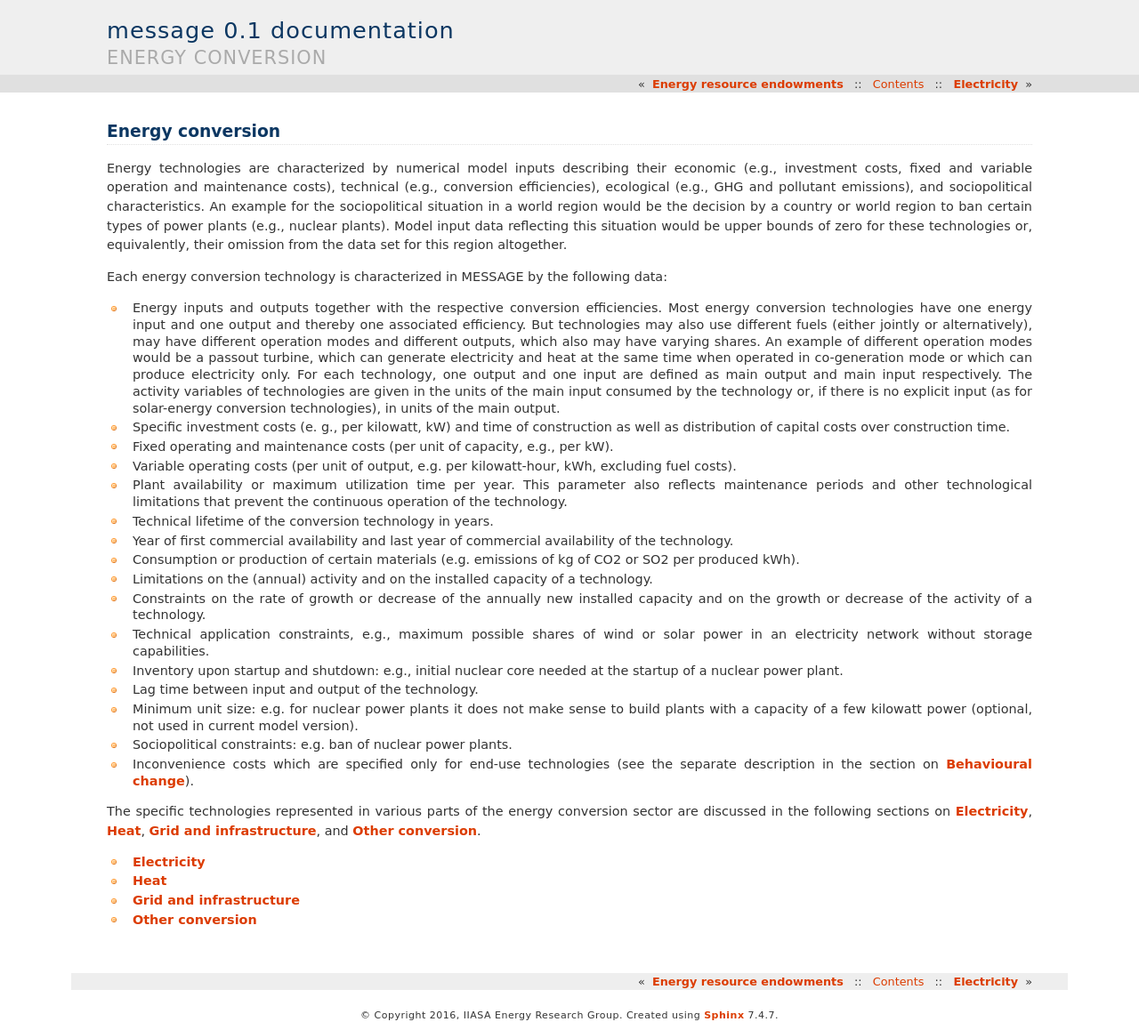
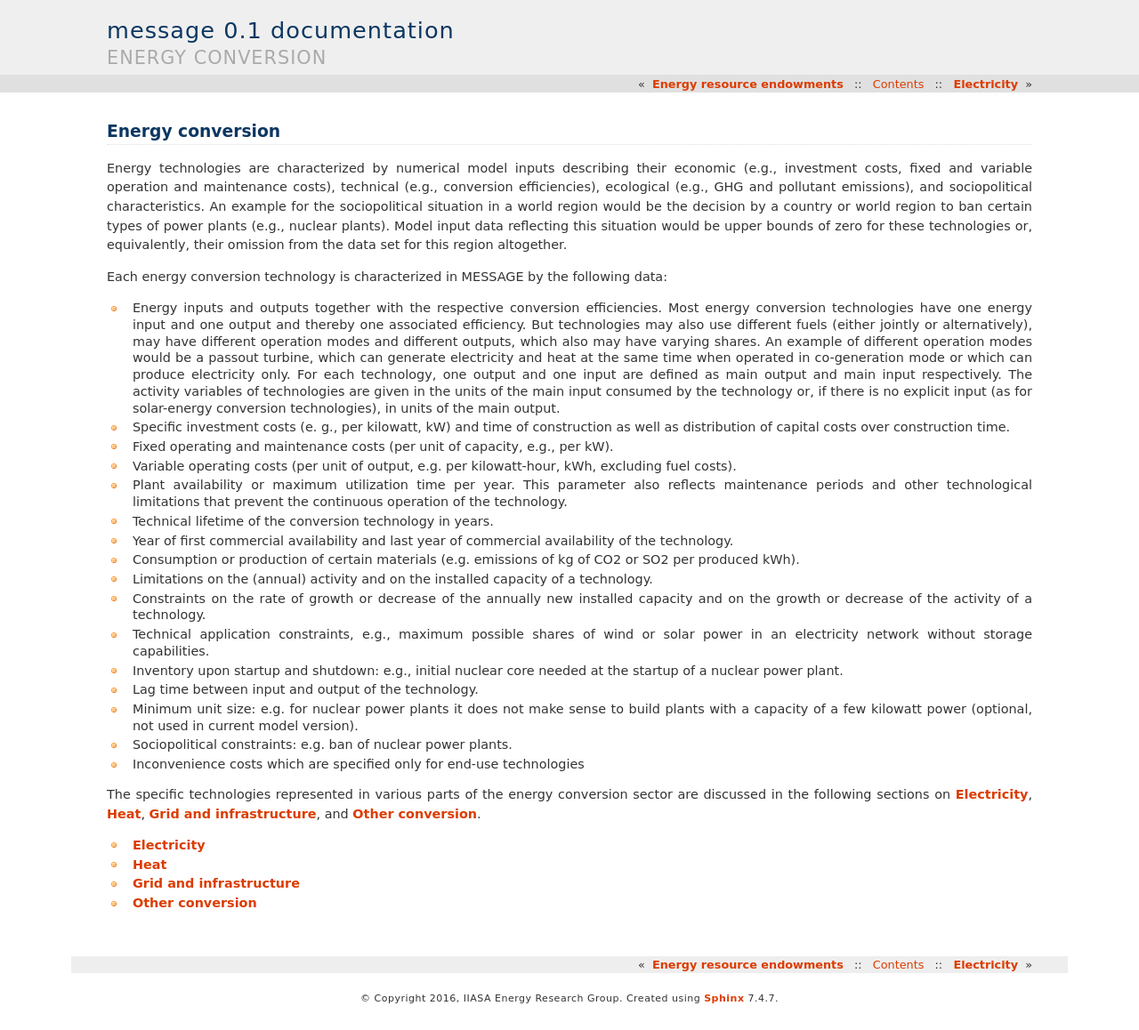
Before and after one commit to yiyi1991/message-ix-models, a Sphinx documentation site: the page built from doc/global/source/message_globiom/energy/conversion/index.rst, in a window 1280 px wide. Shown: the whole page at 89% size. Built offline with Sphinx 7.4.7, drawn with Linux system fonts in a browser that asks for light colours; pages that are not in the unit, such as notebooks, are missing from menus.

Commit message:
Update index.rst

```diff
--- a/doc/global/source/message_globiom/energy/conversion/index.rst
+++ b/doc/global/source/message_globiom/energy/conversion/index.rst
@@ -19,7 +19,7 @@ Each energy conversion technology is characterized in MESSAGE by the following d
 * Lag time between input and output of the technology.
 * Minimum unit size: e.g. for nuclear power plants it does not make sense to build plants with a capacity of a few kilowatt power (optional, not used in current model version).
 * Sociopolitical constraints: e.g. ban of nuclear power plants.
-* Inconvenience costs which are specified only for end-use technologies (see the separate description in the section on :ref:`beh_change`).
+* Inconvenience costs which are specified only for end-use technologies
 
 The specific technologies represented in various parts of the energy conversion sector are discussed in the following sections on :ref:`electricity`, :ref:`heat`, :ref:`grid`, and :ref:`other`.
 
```
